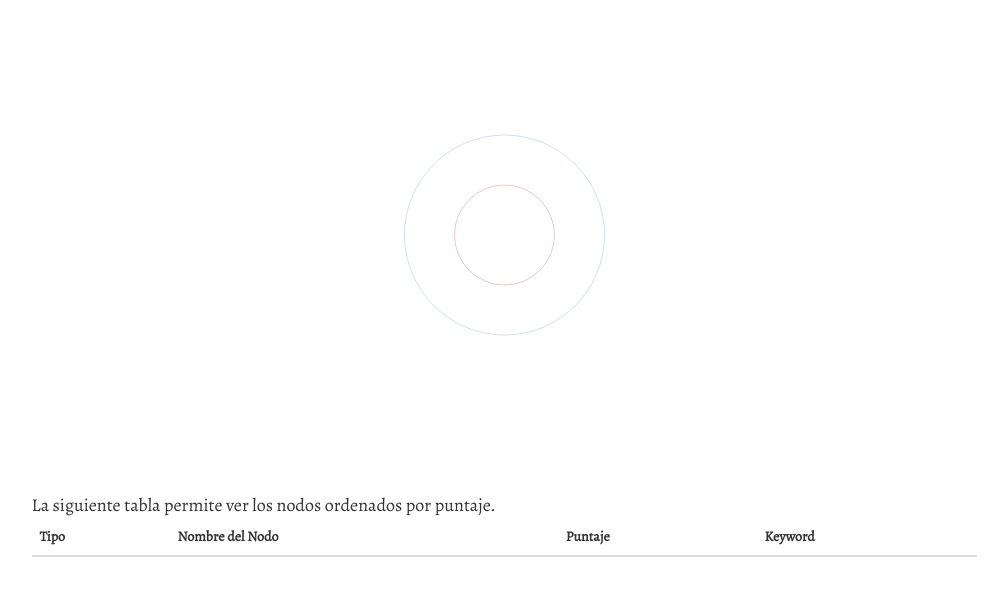
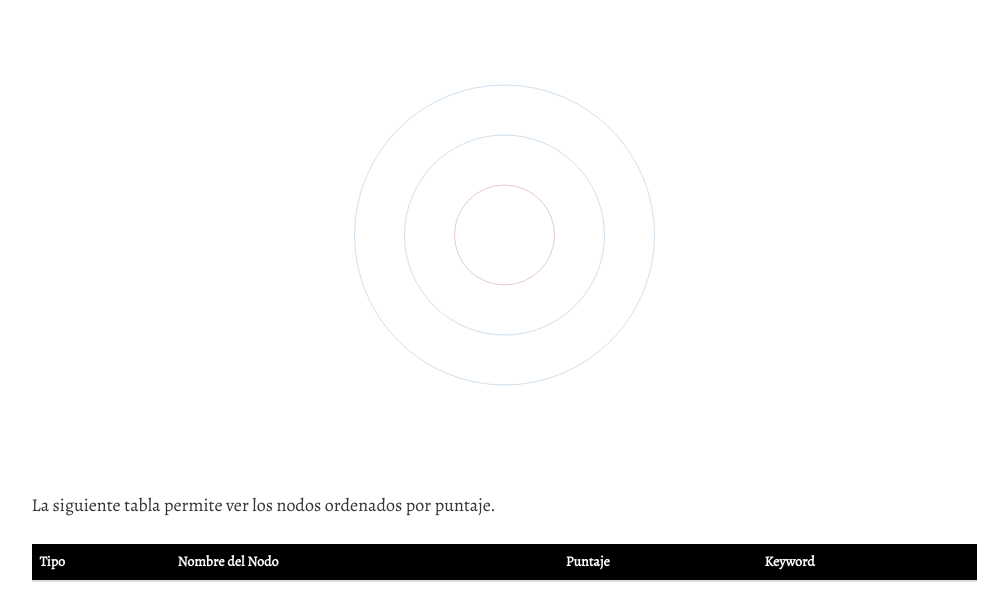
Before and after one commit to camilospn/DaneVizT2T4, a plain HTML site: page index.html in a window 1280 px wide. Shown: the part 276-878 px from the top of the page, without its empty margins (136-1144 px from the left). Before the commit the page ends 853 px from the top, so only its background shows below. Drawn offline with nearby package versions, Linux system fonts and the light colour scheme; no server answers; a script that the page names is missing.

Commit message:
Update index.html

```diff
--- a/index.html
+++ b/index.html
@@ -6,6 +6,16 @@
 		.general{
 			font-family: 'Alegreya', serif;
 			font-size: 18px;
+		}
+		.rrColor{
+			background-color: #ff1493;
+		}
+		.ooColor{
+			background-color: cyan;
+		}
+		.headerT{
+			background-color: black;
+			color: white;
 		}
 		.tabla{
 			font-family: 'Alegreya', serif;
@@ -176,6 +186,7 @@
 <svg width="100%" height="500" viewBox="-700 -500 1400 1000">
   <circle r="100" stroke="brown" stroke-opacity="0.5" fill="none"></circle>
   <circle r="200" stroke="steelblue" stroke-opacity="0.5" fill="none"></circle>
+  <circle r="300" stroke="steelblue" stroke-opacity="0.5" fill="none"></circle>
 </svg>
 </div>
 
@@ -440,9 +451,10 @@ function constant(x) {
 	 //tr.exit().remove();
 
     var td = tr.selectAll("td")
-	.attr('class','badge badge-primary')
+
      .data(function(d, i) { return Object.values(d); })
      .enter().append("td")
+	   .attr('class',function(d) { return d=="RRAA"?'rrColor': d=="OOEE"?'ooColor':'' ; })
        .text(function(d) { return d; });
 
 	//titulo de la leyenda
@@ -592,8 +604,10 @@ autocomplete(document.getElementById("myInput"), countries);
 
     <div class="col-md-offset-1 col-md-10">
 	La siguiente tabla permite ver los nodos ordenados por puntaje.
-     <table class="table objecttable table-striped tabla">
-     <thead class="thead-dark">
+	<BR/>
+	<BR/>
+     <table class="table  table-striped tabla objecttable">
+     <thead class="headerT">
      <tr><th>Tipo</th><th>Nombre del Nodo</th><th>Puntaje</th><th>Keyword</th></tr>
      </thead>
      <tbody></tbody>
```
